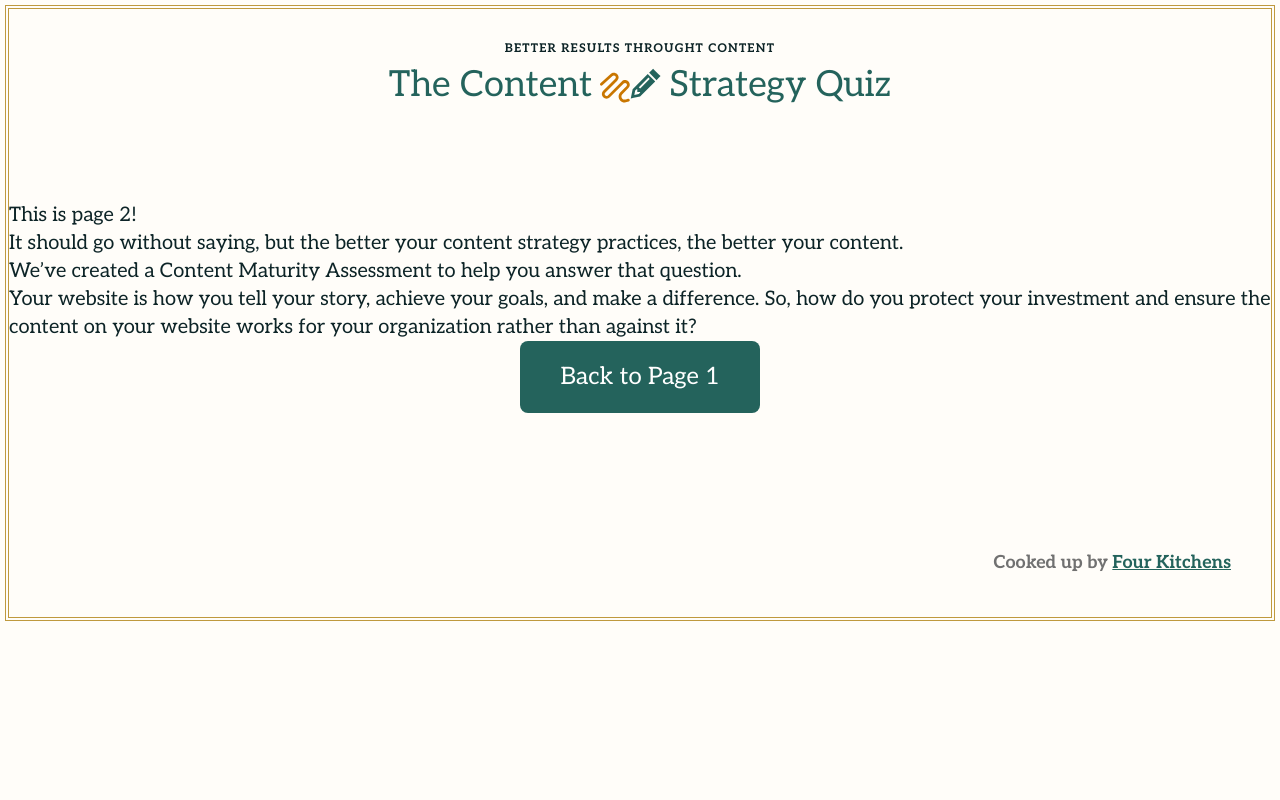
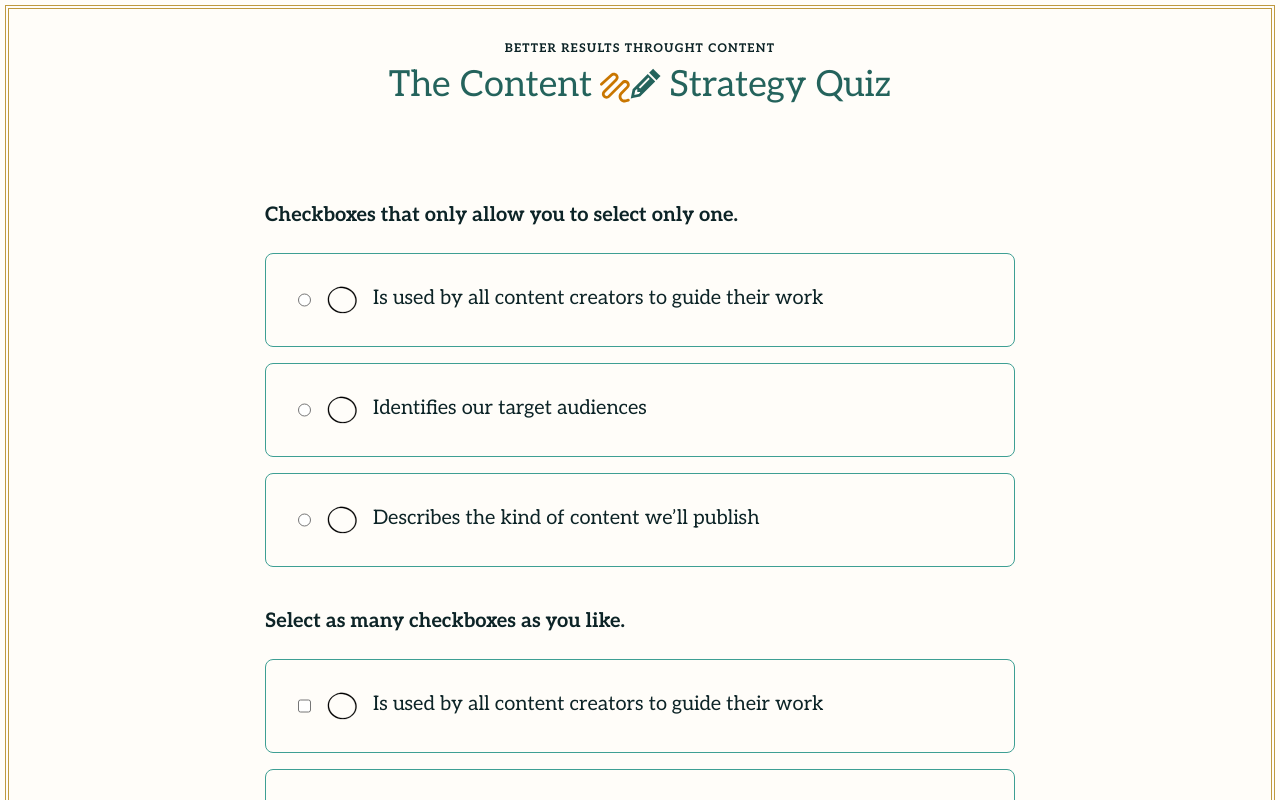
Before and after one commit to fourkitchens/content-maturity-quiz, a Next.js app: page /two in a window 1280 px wide. Shown: the top 800 px of the page. Built offline with nearby package versions, Linux system fonts and the light colour scheme.

Commit message:
checkboxes

```diff
--- a/src/app/globals.css
+++ b/src/app/globals.css
@@ -20,3 +20,8 @@ blockquote
 code {
   @apply cursor-text;
 }
+
+.checkbox-checked {
+  stroke-dasharray: 1;
+  stroke-dashoffset: 1;
+}
--- a/src/app/two/page.js
+++ b/src/app/two/page.js
@@ -1,40 +1,28 @@
 'use client';
 
-import { motion } from 'framer-motion';
 /* eslint import/no-unresolved: [2, { ignore: ['\\@'] }] */
 import Layout from '@/components/Layout';
-import Button from '@/components/ButtonTakeQuiz';
+import CheckboxList from '@/components/CheckboxList';
+import q from '@/data/questions.json';
+import Typography from '@/components/Typography';
 
 export default function Two() {
   return (
     <Layout>
-      <motion.div
-        initial={{
-          opacity: 0,
-          x: '50vw',
-        }}
-        animate={{ opacity: 1, x: 0 }}
-        transition={{ type: 'spring', duration: 0.5 }}
-      >
-        <div className="prose">
-          <h1>This is page 2!</h1>
-          <h3>
-            It should go without saying, but the better your content strategy
-            practices, the better your content.{' '}
-          </h3>
-          <p className="lead">
-            We’ve created a Content Maturity Assessment to help you answer that
-            question.
-          </p>
-          <p>
-            Your website is how you tell your story, achieve your goals, and
-            make a difference. So, how do you protect your investment and ensure
-            the content on your website works for your organization rather than
-            against it?
-          </p>
-          <Button url="/">Back to Page 1</Button>
+      <div>
+        <div className="prose lg:max-w-[750px] mx-auto">
+          <Typography tag="h3" className="mt-10 mb-6">
+            Checkboxes that only allow you to select only one.
+          </Typography>
+
+          <CheckboxList data={q.questions[0][0]} />
+
+          <Typography tag="h3" className="mt-10 mb-6">
+            Select as many checkboxes as you like.
+          </Typography>
+          <CheckboxList data={q.questions[0][1]} />
         </div>
-      </motion.div>
+      </div>
     </Layout>
   );
 }
--- /dev/null
+++ b/src/components/CheckboxList.js
@@ -0,0 +1,140 @@
+import { easeInOut, useAnimate } from 'framer-motion';
+/* eslint import/no-unresolved: [2, { ignore: ['\\@'] }] */
+import classNames from 'classnames';
+import { useState } from 'react';
+import PropTypes from 'prop-types';
+
+const CheckboxImage = ({ checked }) => (
+  <svg
+    width="30"
+    height="28"
+    viewBox="0 0 30 28"
+    fill="none"
+    xmlns="http://www.w3.org/2000/svg"
+    className="min-w-[30px]"
+  >
+    <path
+      d="M19.5552 26.7215L19.5629 26.7199L19.5703 26.7173C19.6665 26.6835 19.785 26.6437 19.9198 26.5984C20.3313 26.4602 20.8948 26.271 21.4405 26.046L21.4405 26.046C26.9728 23.7621 30.9946 18.1651 29.0951 11.1008C28.2261 7.86409 26.1897 5.26628 23.2129 3.41999C18.5308 0.512994 13.6075 -0.0191497 8.47225 2.42398L8.47222 2.424C0.877161 6.03999 -0.227918 13.1725 1.71528 18.1658C4.03049 24.122 11.2518 28.5093 19.5552 26.7215ZM2.16004 15.5204L2.16003 15.5203C2.06039 15.0391 2.02601 14.552 1.99092 14.055C1.97524 13.8328 1.95941 13.6087 1.93757 13.3822L1.94151 13.3761L1.94076 13.338C1.84369 8.38137 5.39849 4.09837 10.2453 2.43068L10.2454 2.43066C12.3435 1.70765 14.5149 1.80891 16.7011 2.1497L16.7014 2.14973C19.4841 2.57807 22.0653 3.77342 24.1141 5.58119C26.1628 7.38888 27.5854 9.72622 28.201 12.2927L28.201 12.2928C29.7366 18.675 25.0702 24.9382 18.1352 26.0163L18.1352 26.0163C11.5271 27.0446 3.71736 23.064 2.16004 15.5204Z"
+      fill="black"
+      stroke="black"
+      strokeWidth="0.25"
+    />
+    <path
+      d="M7 14L9 19.5L22.5 9"
+      stroke="black"
+      strokeWidth="1.75"
+      strokeLinecap="round"
+      strokeLinejoin="round"
+      pathLength="1"
+      className={classNames('animate-checkbox-checked checkbox-checked', {
+        hidden: !checked,
+      })}
+    />
+  </svg>
+);
+
+CheckboxImage.propTypes = {
+  checked: PropTypes.bool.isRequired,
+};
+
+const Checkbox = ({
+  checked,
+  checkedID,
+  id,
+  name,
+  setCheckedID,
+  text,
+  type,
+  value,
+}) => {
+  const [scope, animate] = useAnimate();
+  const inputType = type === 'single' ? 'radio' : 'checkbox';
+
+  function handleChange(e) {
+    if (e.target.checked) {
+      const updateCheckIDValue = type === 'single' ? [id] : [id, ...checkedID];
+      setCheckedID(updateCheckIDValue);
+      animate(
+        scope.current,
+        { top: [0, 35, 0] },
+        { duration: 0.15 },
+        { ease: easeInOut }
+      );
+    } else {
+      const index = checkedID.indexOf(id);
+      if (index > -1) {
+        checkedID.splice(index, 1);
+      }
+      setCheckedID(checkedID);
+    }
+  }
+
+  return (
+    <label
+      ref={scope}
+      htmlFor={name + id}
+      className={classNames(
+        'p-4 flex flex-row gap-4 rounded-lg transition-all relative',
+        'border border-green-200 border-solid',
+        'leading-tight cursor-arrow',
+        'hover:scale-[102%]',
+        'lg:p-8',
+        'checked:bg-black',
+        { 'bg-beige': checked }
+      )}
+    >
+      <input
+        type={inputType}
+        id={name + id}
+        name={type === 'single' ? name : `${name}+${id}`}
+        onChange={handleChange}
+        className=""
+        checked={checked}
+        value={value}
+      />
+      <CheckboxImage checked={checked} className="block w-14" />
+      <span>{text}</span>
+    </label>
+  );
+};
+
+Checkbox.propTypes = {
+  checked: PropTypes.bool.isRequired,
+  checkedID: PropTypes.array,
+  setCheckedID: PropTypes.func.isRequired,
+  id: PropTypes.any.isRequired,
+  name: PropTypes.string.isRequired,
+  text: PropTypes.string.isRequired,
+  type: PropTypes.string.isRequired,
+  value: PropTypes.number.isRequired,
+};
+
+const CheckboxList = ({ data }) => {
+  const { choices, shortname, type } = data;
+  const [checkedID, setCheckedID] = useState(['']);
+
+  return (
+    <div className="space-y-4">
+      {console.log('checkedID', checkedID)}
+      {choices.map((choice, i) => (
+        <Checkbox
+          checked={checkedID.includes(choice.id)}
+          checkedID={checkedID}
+          id={choice.id}
+          key={i}
+          name={shortname}
+          setCheckedID={setCheckedID}
+          text={choice.text}
+          type={type}
+          value={choice.value}
+        />
+      ))}
+    </div>
+  );
+};
+
+CheckboxList.propTypes = {
+  data: PropTypes.any,
+};
+
+export default CheckboxList;
--- /dev/null
+++ b/src/data/questions.json
@@ -0,0 +1,50 @@
+{
+  "questions": [
+    {
+      "0": {
+        "question": "Our documented content strategy",
+        "shortname": "doc_strat",
+        "type": "single",
+        "choices": [
+          {
+            "text": "Is used by all content creators to guide their work",
+            "value": 0,
+            "id": 0
+          },
+          {
+            "text": "Identifies our target audiences",
+            "value": 1,
+            "id": 1
+          },
+          {
+            "text": "Describes the kind of content we’ll publish",
+            "value": 3,
+            "id": 2
+          }
+        ]
+      },
+      "1": {
+        "question": "Anohter list of questions",
+        "shortname": "another",
+        "type": "multiple",
+        "choices": [
+          {
+            "text": "Is used by all content creators to guide their work",
+            "value": 0,
+            "id": 0
+          },
+          {
+            "text": "Identifies our target audiences",
+            "value": 1,
+            "id": 1
+          },
+          {
+            "text": "Describes the kind of content we’ll publish",
+            "value": 3,
+            "id": 2
+          }
+        ]
+      }
+    }
+  ]
+}
--- a/tailwind.config.js
+++ b/tailwind.config.js
@@ -4,7 +4,7 @@ const colors = {
   bg: '#FFFDF9',
   beige: '#FDF6E0',
   gold: '#BF993E',
-  green: '#24635C',
+  green: { DEFAULT: '#24635C', 200: '#3E9F94' },
   orange: '#C97600',
   dark: '#0D2427',
   gray: '#717171',
@@ -14,6 +14,15 @@ module.exports = {
   content: ['./src/**/*.{js,ts,jsx,tsx,mdx}'],
   theme: {
     extend: {
+      animation: {
+        'checkbox-checked': 'checkbox-checked 300ms ease-out forwards',
+      },
+      keyframes: {
+        'checkbox-checked': {
+          '0%': { strokeDashoffset: 1 },
+          '100%': { strokeDashoffset: 0 },
+        },
+      },
       backgroundImage: {
         'burst-top': "url('/emphasis.svg')",
         'question-marks': "url('/question-marks.svg')",
```
